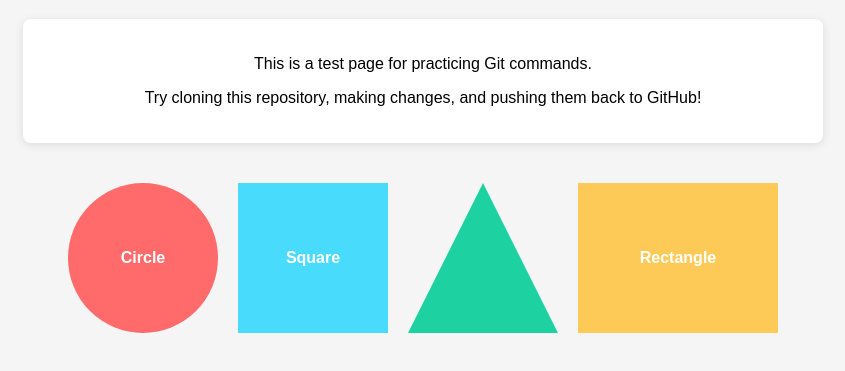
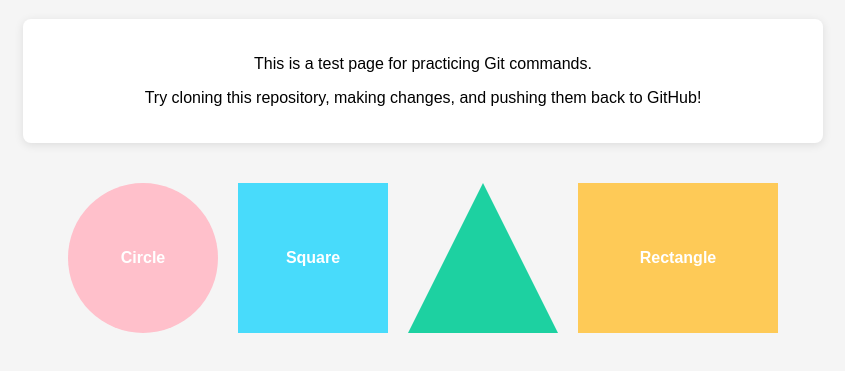
Before and after one commit to MarioMusic-ops/gittest, a plain HTML site: page index.html in a window 1280 px wide. Shown: the part 99-470 px from the top of the page, without its empty margins (217-1062 px from the left). Drawn offline with Linux system fonts and the light colour scheme.

```diff
--- a/index.html
+++ b/index.html
@@ -38,7 +38,7 @@
         }
         .circle {
             border-radius: 50%;
-            background-color: #ff6b6b;
+            background-color: pink;
         }
         .square {
             background-color: #48dbfb;
```
